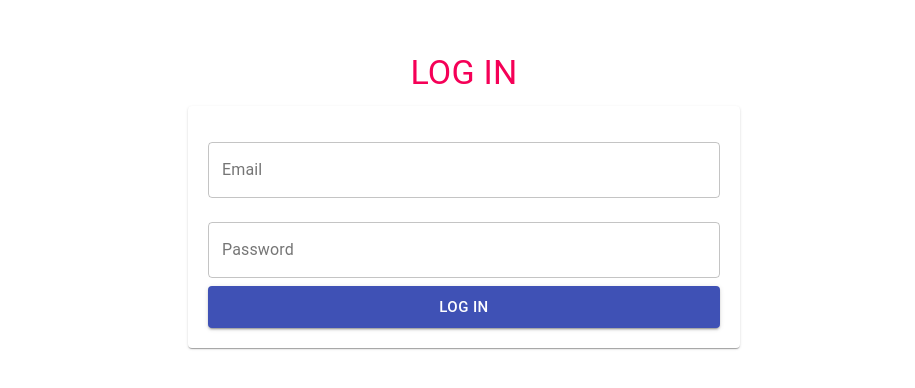
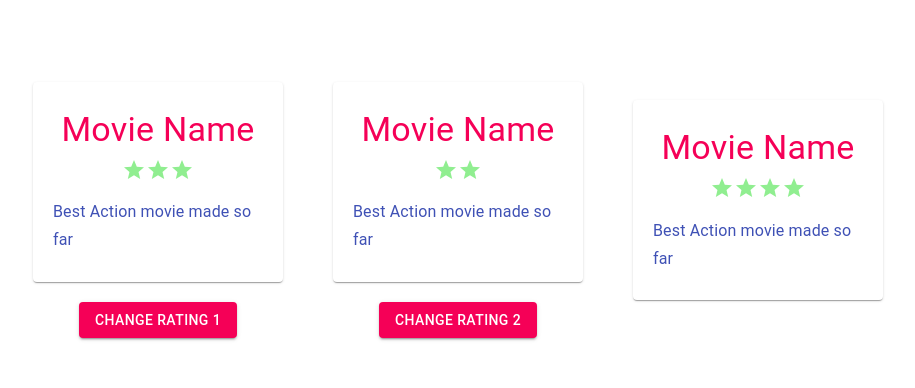
Before and after one commit to dushyant-appinventiv/React-Training, a React (Create React App) app: page /movies in a window 1280 px wide. Shown: the part 200-588 px from the top of the page, without its empty margins (176-1091 px from the left). Built offline with nearby package versions, Linux system fonts and the light colour scheme.

Commit message:
completed assignment 6

```diff
--- a/package.json
+++ b/package.json
@@ -16,6 +16,7 @@
     "node-sass": "^6.0.0",
     "react": "^17.0.2",
     "react-dom": "^17.0.2",
+    "react-router-dom": "^5.2.0",
     "react-scripts": "4.0.3",
     "web-vitals": "^1.1.2"
   },
--- a/src/App.js
+++ b/src/App.js
@@ -2,8 +2,10 @@ import React from "react";
 import "./App.css";
 
 // ASSIGNEMENT-6
+import { BrowserRouter as Router, Switch, Route } from "react-router-dom";
 import MovieHomeScreen from "./modules/Assignment6/MovieHomeScreen";
 import Login from "./modules/Assignment6/LoginScreen";
+import SignIn from "./modules/Assignment6/SignupScreen";
 
 // ASSIGNMENT-5
 // import MaterialLayout from "./modules/Assignment5/mainPage";
@@ -54,7 +56,19 @@ class App extends React.Component {
           <Header />
           <Problems />
         </div> */}
-        <Login />
+        <Router>
+          <Switch>
+            <Route exact path={"/"}>
+              <SignIn />
+            </Route>
+            <Route exact path={"/login"}>
+              <Login />
+            </Route>
+            <Route exact path={"/movies"}>
+              <MovieHomeScreen />
+            </Route>
+          </Switch>
+        </Router>
       </div>
     );
   }
--- a/src/component/Assignment6/forms/index.js
+++ b/src/component/Assignment6/forms/index.js
@@ -1,7 +1,14 @@
 import React from "react";
 import { useFormik } from "formik";
 import { Box, Paper } from "@material-ui/core";
-import { Container, Typography, TextField, Button } from "@material-ui/core";
+import {
+  Container,
+  Typography,
+  TextField,
+  Button,
+  Link,
+} from "@material-ui/core";
+import { useHistory } from "react-router-dom";
 
 const validate = (values) => {
   const errors = {};
@@ -19,7 +26,22 @@ const validate = (values) => {
   return errors;
 };
 
+const entryEmail = "default@gmail.com";
+const entryPassword = "12345";
+console.log("Email and pwd : " + entryEmail + " " + entryPassword);
+
 function Forms(props) {
+  let history = useHistory();
+
+  function loginSubmit() {
+    if (
+      entryEmail === formik.values.email &&
+      entryPassword === formik.values.password
+    ) {
+      history.push("/movies");
+    }
+  }
+
   const formik = useFormik({
     initialValues: {
       email: "",
@@ -28,7 +50,10 @@ function Forms(props) {
     },
     validate,
     onSubmit: (values) => {
-      console.log(values.email);
+      console.log("On submit called");
+      // localStorage.setItem("email", values.email);
+      // localStorage.setItem("pwd", values.password);
+      history.push("/login");
     },
   });
 
@@ -54,7 +79,7 @@ function Forms(props) {
               type={"string"}
               variant={"outlined"}
               value={formik.values.username}
-              helperText={formik.errors.username && formik.touched.username}
+              helperText={formik.touched.username && formik.errors.username}
               onChange={formik.handleChange}
               onBlur={formik.handleBlur}
               label={"Username"}
@@ -71,7 +96,7 @@ function Forms(props) {
             value={formik.values.email}
             variant={"outlined"}
             onChange={formik.handleChange}
-            helperText={formik.errors.email && formik.touched.email}
+            helperText={formik.touched.email && formik.errors.email}
             label={"Email"}
           />
           <TextField
@@ -88,10 +113,22 @@ function Forms(props) {
             error={formik.touched.password && Boolean(formik.errors.password)}
             helperText={formik.touched.password && formik.errors.password}
           />
+          {props.type === "login" ? (
+            <Link
+              align={"left"}
+              href={"/"}
+              color={"secondary"}
+              variant={"subtitle2"}
+            >
+              {"Sign In"}
+            </Link>
+          ) : null}
           <Button
             fullWidth
+            disabled={false}
             type={"submit"}
             size={"large"}
+            onClick={props.type === "login" ? loginSubmit : null}
             variant={"contained"}
             color={"primary"}
           >
--- a/src/component/Assignment6/movieCard/index.js
+++ b/src/component/Assignment6/movieCard/index.js
@@ -2,7 +2,7 @@ import { makeStyles, Paper } from "@material-ui/core";
 import { Typography } from "@material-ui/core";
 import { Box } from "@material-ui/core";
 import { StarSharp } from "@material-ui/icons";
-import React from "react";
+import React, { memo } from "react";
 
 const useStyles = makeStyles({
   movieCardStyle: {
@@ -20,19 +20,18 @@ const useStyles = makeStyles({
   },
 });
 
-function MovieCard() {
+function MovieCard(props) {
   const classes = useStyles();
-
+  console.log("Card renderded : " + props.name);
   return (
     <Box component={Paper} className={classes.movieCardStyle}>
       <Typography variant={"h4"} color={"secondary"}>
         {"Movie Name"}
       </Typography>
       <Typography variant={"subtitle1"} color={"primary"}>
-        <StarSharp className={classes.iconStyle} />
-        <StarSharp className={classes.iconStyle} />
-        <StarSharp className={classes.iconStyle} />
-        <StarSharp className={classes.iconStyle} />
+        {[...Array(props.rating)].map((e, i) => (
+          <StarSharp key={i} className={classes.iconStyle} />
+        ))}
       </Typography>
       <Typography variant={"subtitle1"} color={"primary"}>
         {"Best Action movie made so far"}
@@ -41,4 +40,4 @@ function MovieCard() {
   );
 }
 
-export default MovieCard;
+export default memo(MovieCard);
--- a/src/modules/Assignment6/MovieHomeScreen/index.js
+++ b/src/modules/Assignment6/MovieHomeScreen/index.js
@@ -1,5 +1,5 @@
-import React from "react";
-import { Container, makeStyles } from "@material-ui/core";
+import React, { useState } from "react";
+import { Grid, Container, makeStyles, Button } from "@material-ui/core";
 import MovieCard from "../../../component/Assignment6/movieCard";
 
 const useStyles = makeStyles({
@@ -12,15 +12,76 @@ const useStyles = makeStyles({
 
 function MovieHomeScreen() {
   const classes = useStyles();
+  const [rating1, setRating1] = useState(3);
+  const [rating2, setRating2] = useState(2);
+  const [rating3, setRating3] = useState(4);
+
+  const changeRate1 = () => {
+    console.log("Rating 1 changed");
+    setRating1(Math.floor(Math.random() * 10) % 5);
+  };
+
+  const changeRate2 = () => {
+    console.log("Rating 2 changed");
+    setRating2(Math.floor(Math.random() * 10) % 5);
+  };
+
+  setTimeout(() => {
+    setRating3(Math.floor(Math.random() * 10) % 5);
+  }, 2500);
 
   return (
     <Container className={classes.movieContainer} maxWidth={"md"}>
-      <MovieCard />
-      <MovieCard />
-      <MovieCard />
-      <MovieCard />
-      <MovieCard />
-      <MovieCard />
+      <Grid
+        style={{ maxWidth: "300px" }}
+        container
+        alignItems={"center"}
+        direction={"column"}
+      >
+        <Grid item>
+          <MovieCard name={"card1"} rating={rating1} />
+        </Grid>
+        <Grid item>
+          <Button
+            onClick={() => changeRate1()}
+            variant={"contained"}
+            color={"secondary"}
+            type={"button"}
+          >
+            {"Change Rating 1"}
+          </Button>
+        </Grid>
+      </Grid>
+      <Grid
+        style={{ maxWidth: "300px" }}
+        container
+        alignItems={"center"}
+        direction={"column"}
+      >
+        <Grid item>
+          <MovieCard name={"card2"} rating={rating2} />
+        </Grid>
+        <Grid item>
+          <Button
+            onClick={() => changeRate2()}
+            variant={"contained"}
+            color={"secondary"}
+            type={"button"}
+          >
+            {"Change Rating 2"}
+          </Button>
+        </Grid>
+      </Grid>
+      <Grid
+        style={{ maxWidth: "300px" }}
+        container
+        alignItems={"center"}
+        direction={"column"}
+      >
+        <Grid item>
+          <MovieCard name={"card3"} rating={rating3} />
+        </Grid>
+      </Grid>
     </Container>
   );
 }
```
Also changed, not shown: 1 other file (tests, documents, lock files or other folders).
